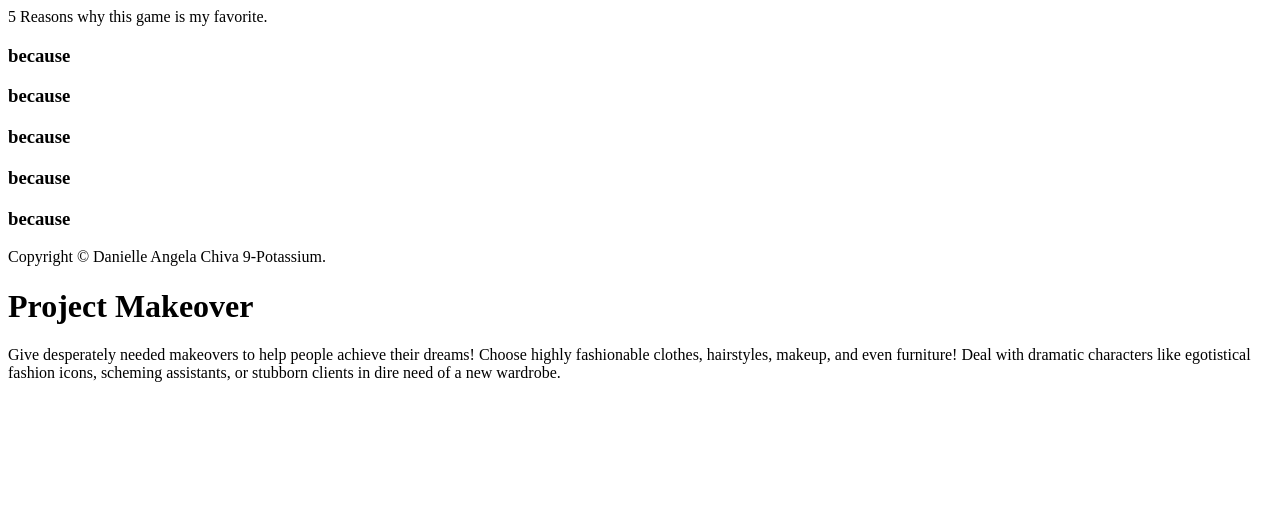
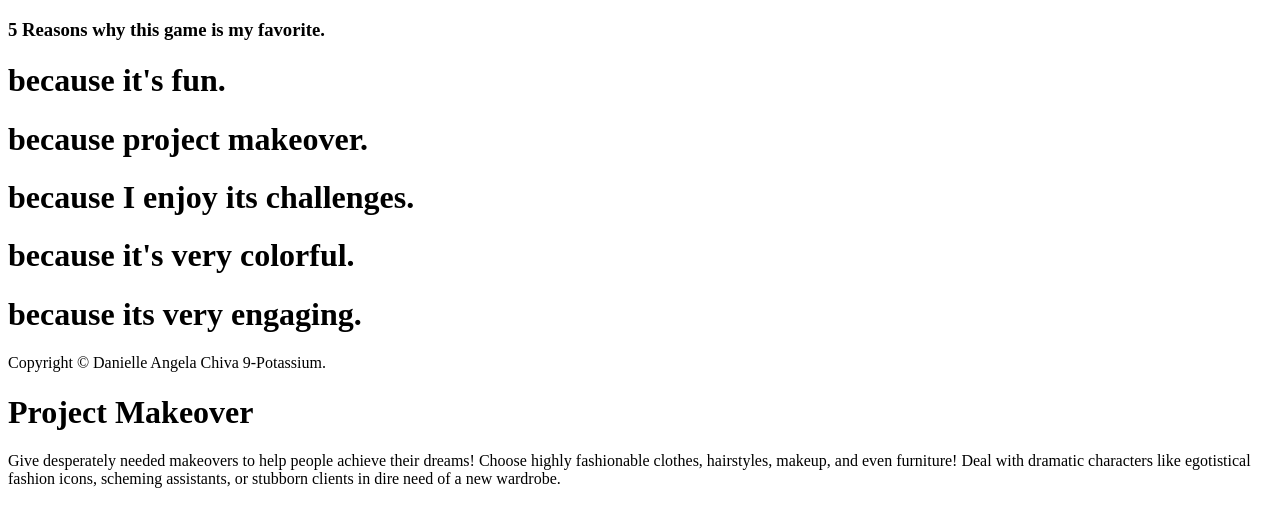
Before and after one commit to daachiva/Potassium-Lab1-Chiva, a plain HTML site: page index.html in a window 1280 px wide. Drawn offline with Linux system fonts and the light colour scheme.

Commit message:
index.html

```diff
--- a/index.html
+++ b/index.html
@@ -10,13 +10,17 @@
      </head>
      <body>
           <div>
-              <span>5 Reasons why this game is my favorite.</span>
+              <span>
 
-              <h3>because</h3>
-              <h3>because</h3>
-              <h3>because</h3>
-              <h3>because</h3>
-              <h3>because</h3>
+
+              <h3>5 Reasons why this game is my favorite.</h3>
+
+                   <h1>because it's fun.<h1>
+                   <h1>because project makeover.</h1>
+                   <h1>because I enjoy its challenges.</h1>
+                   <h1>because it's very colorful.</h1>
+                   <h1>because its very engaging.</h1>
+              </span>
 
               <p> Copyright &copy; Danielle Angela Chiva 9-Potassium.</p>
                <h1>Project Makeover</h1>
```
